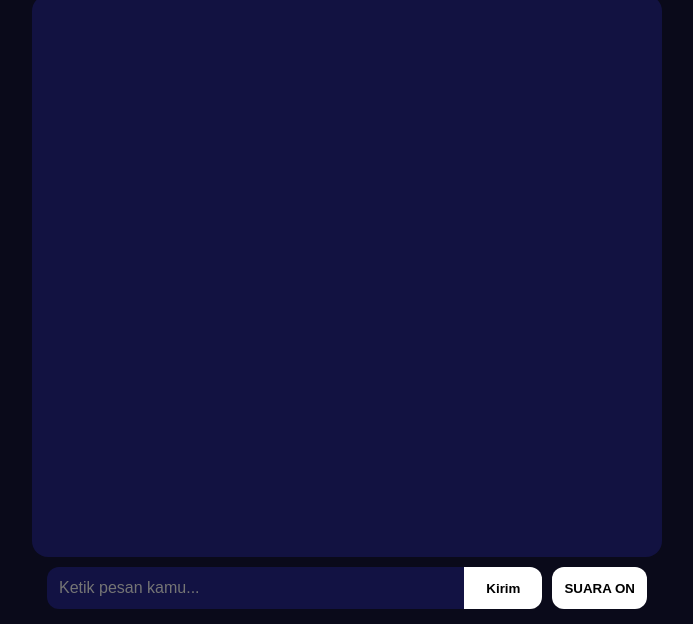
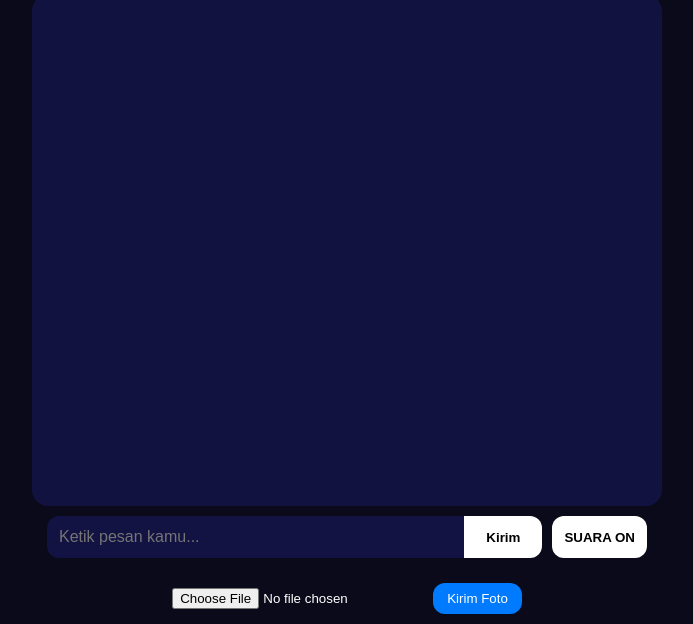
Before and after one commit to frilll-netizan/chat-ai-asisten, a plain HTML site: page index.html in a window 1280 px wide. Shown: the part 176-800 px from the top of the page, without its empty margins (293-986 px from the left). Drawn offline with Linux system fonts and the light colour scheme.

Commit message:
Update index.html

```diff
--- a/index.html
+++ b/index.html
@@ -154,7 +154,18 @@ header {
     <button id="send-btn">Kirim</button>
     <button id="tts-toggle" class="active">SUARA ON</button>
 </div>
-
+<!-- Upload Gambar -->
+<div style="display:flex; align-items:center; gap:8px; margin:10px 0;">
+  <input type="file" id="imageInput" accept="image/*" style="color:white;">
+  <button onclick="sendImage()" style="
+    background:#007bff;
+    border:none;
+    padding:8px 14px;
+    border-radius:12px;
+    color:white;
+    cursor:pointer;
+  ">Kirim Foto</button>
+</div>
 <script>
 const API_KEY = 'AIzaSyDB8QRkqXXYCrzh3zYPdsPGSv0g55TECro';
 const API_URL = 'https://generativelanguage.googleapis.com/v1beta/models/gemini-2.5-flash:generateContent';
@@ -238,6 +249,24 @@ sendBtn.addEventListener('click',()=>sendMessage(input.value));
 input.addEventListener('keypress',e=>{if(e.key==='Enter') sendBtn.click();});
 input.focus();
 </script>
+<script>
+function sendImage() {
+    const input = document.getElementById('imageInput');
+    if (input.files.length === 0) return alert("Pilih gambar dulu!");
 
+    const file = input.files[0];
+    const reader = new FileReader();
+
+    reader.onload = function(e) {
+        const imgMsg = document.createElement('div');
+        imgMsg.className = 'message user';
+        imgMsg.innerHTML = `<img src="${e.target.result}" style="max-width:100%; border-radius:10px;">`;
+        document.getElementById('chat-container').appendChild(imgMsg);
+        chatContainer.scrollTop = chatContainer.scrollHeight;
+    };
+
+    reader.readAsDataURL(file);
+}
+</script>
 </body>
 </html>
```
